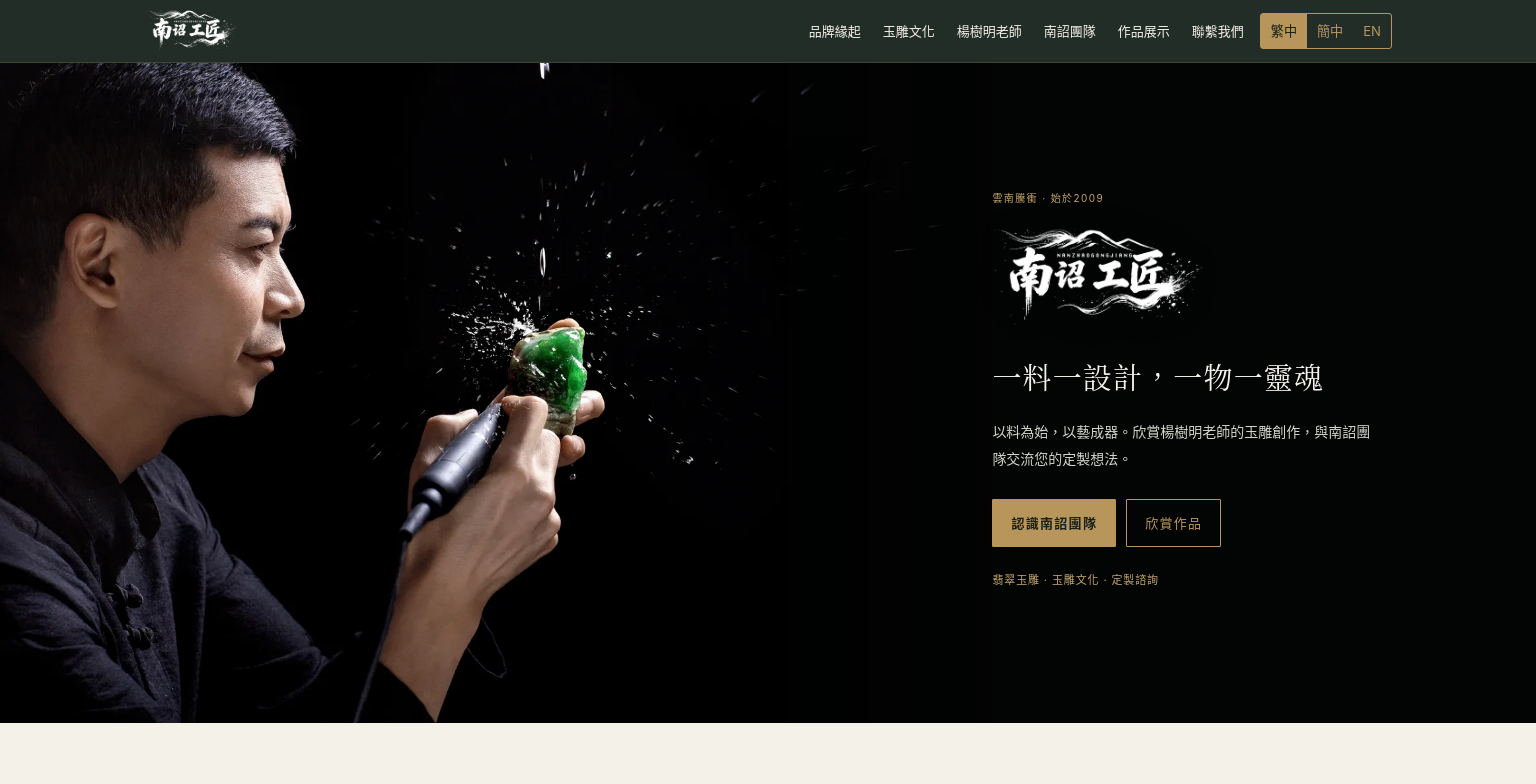
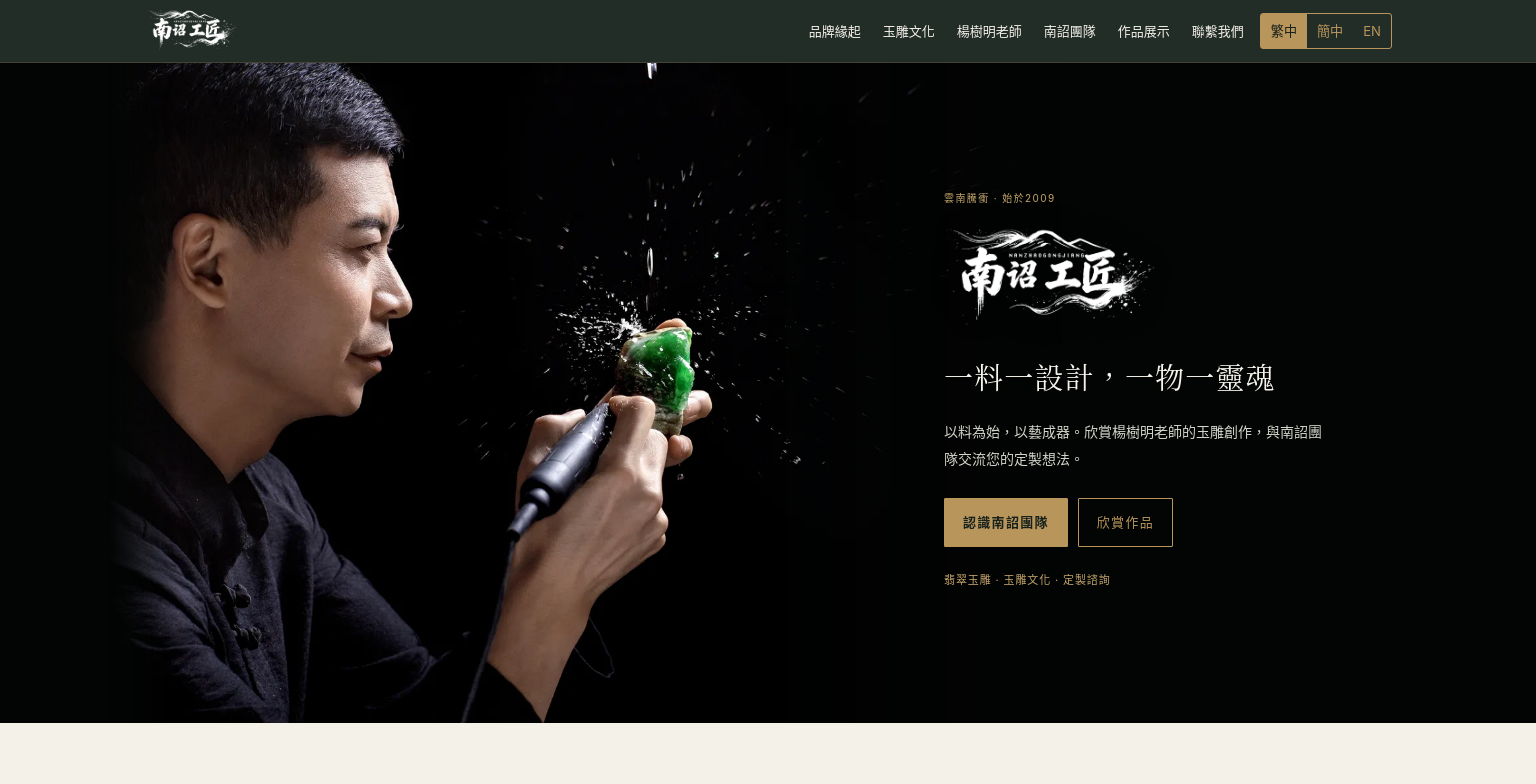
Before and after one commit to vane1202/nanzhaoarts, a plain HTML site: page index.html in a window 1536 px wide. Shown: the top 784 px of the page. Drawn offline with Linux system fonts and the light colour scheme.

Commit message:
Keep hero portrait and copy together on ultra-wide displays

```diff
--- a/round2/design.css
+++ b/round2/design.css
@@ -70,3 +70,10 @@ p{text-wrap:pretty}.btn{border-radius:1px;min-height:46px;transition:background
  .hero .hlogo-w picture img.hlogo{width:180px;max-height:88px;margin:0 0 18px}.hero .intro{max-width:48ch}.hero .tag{font-size:27px}
 }
 @media(max-width:760px){.hero .htxt{padding:24px 22px 34px}.hero .hlogo-w picture img.hlogo{width:130px;max-height:65px;margin:0 0 14px}.hero .tag{font-size:24px}.hero .intro{max-width:40ch}.hero .btns{display:grid;grid-template-columns:repeat(2,minmax(0,1fr))}.hero .btns .btn{padding:11px 7px}}
+
+/* Ultra-wide screens: keep the portrait and copy in one centered 1320px composition. */
+@media(min-width:1441px){
+ .hero{grid-template-columns:minmax(0,1fr) 800px 520px minmax(0,1fr);min-height:660px}
+ .hero>picture{left:calc(50% - 660px);width:1016px;-webkit-mask-image:linear-gradient(to right,transparent 0%,#000 7%,#000 60%,transparent 94%);mask-image:linear-gradient(to right,transparent 0%,#000 7%,#000 60%,transparent 94%)}
+ .hero .htxt{grid-column:3;padding:50px 34px 56px 36px}
+}
```
Also changed, not shown: index.html (+1 -1 lines).
